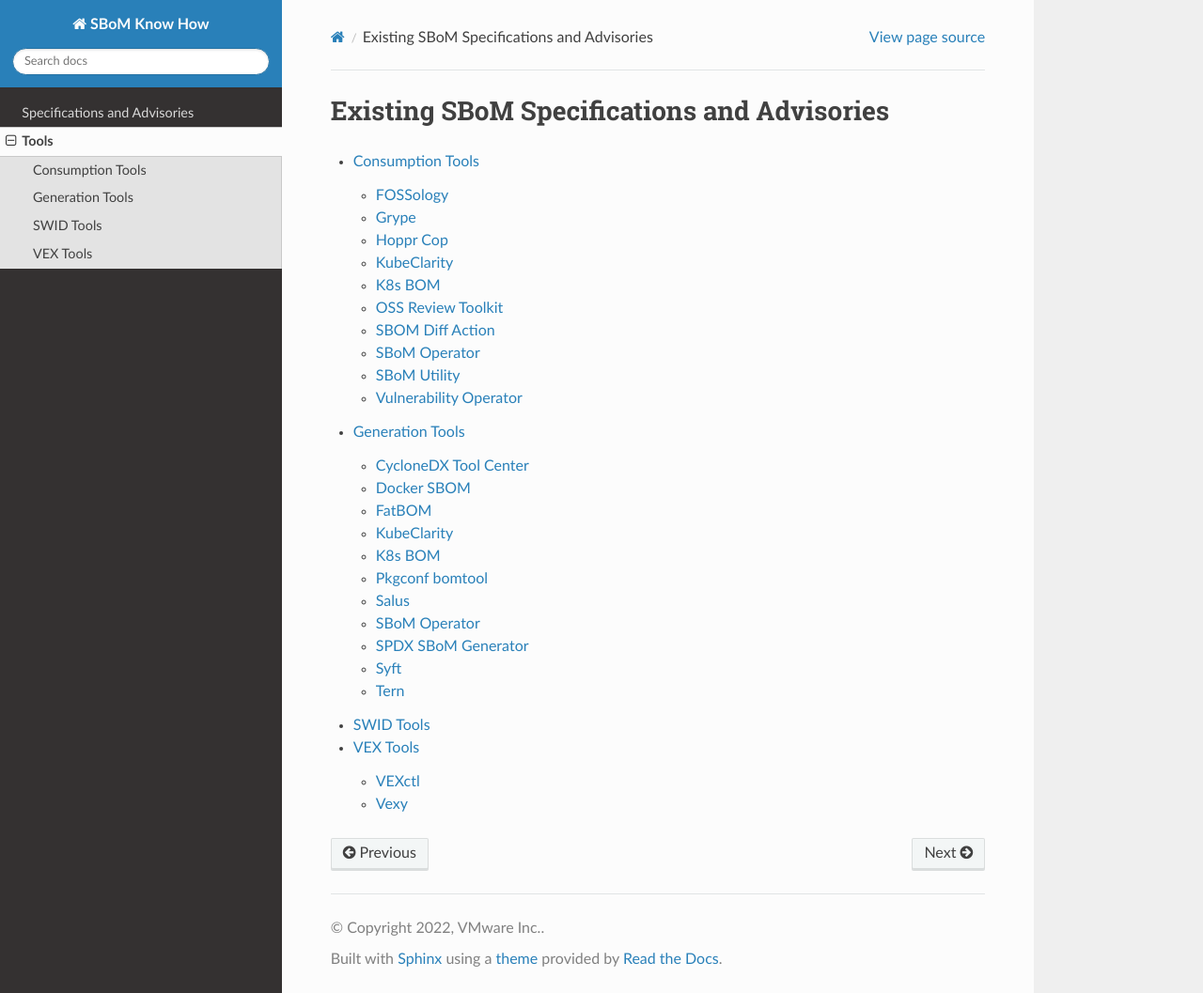
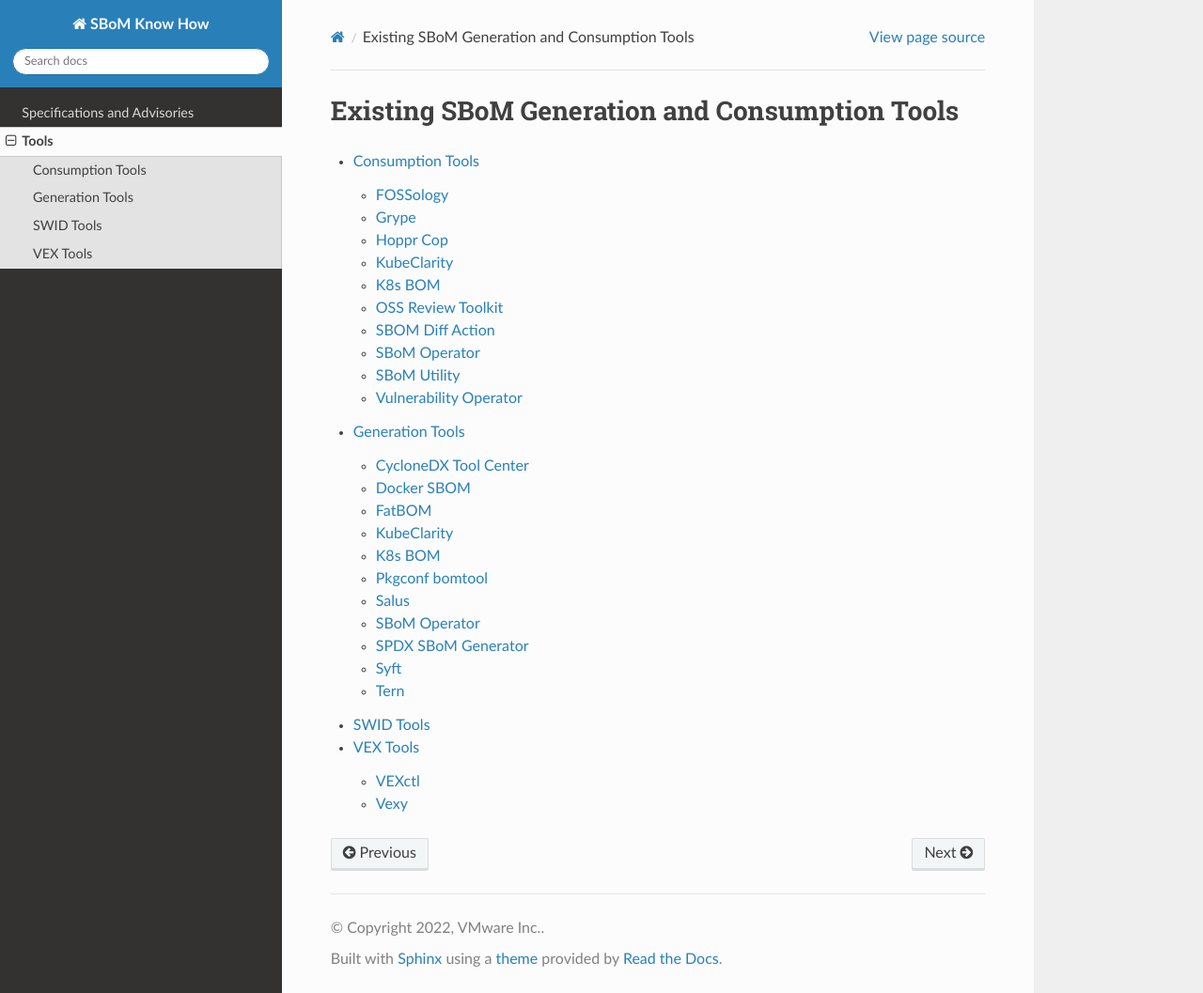
Before and after one commit to ivanayov/sbom-know-how, a Sphinx documentation site: the page built from docs/source/tooling/index.rst, in a window 1280 px wide and 1057 px high. Shown: the whole window at 94% size. Built offline with Sphinx 7.4.7 and the Read the Docs theme 2.0.0, drawn with Linux system fonts in a browser that asks for light colours.

Commit message:
Fix wording mistakes
This change fixes some small wording mistakes in Tooling title
and Specs pages

Signed-off-by: Ivana Atanasova <iyovcheva@vmware.com>

```diff
--- a/docs/source/tooling/index.rst
+++ b/docs/source/tooling/index.rst
@@ -1,7 +1,7 @@
 
-=================
-Existing SBoM Specifications and Advisories
-=================
+==============================================
+Existing SBoM Generation and Consumption Tools
+==============================================
 
 .. toctree::
    :maxdepth: 2
```
Also changed, not shown: docs/source/specs/spdx.md (+1 -1 lines), docs/source/specs/vex.md (+1 -1 lines).
